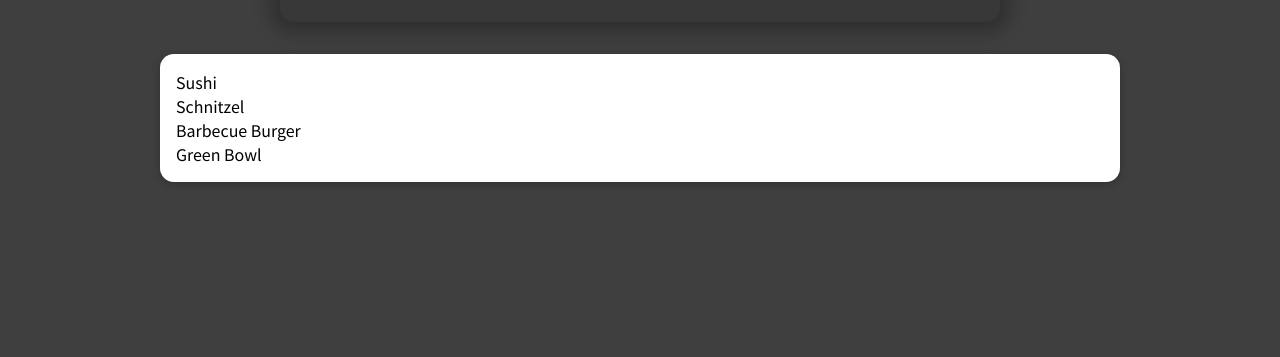
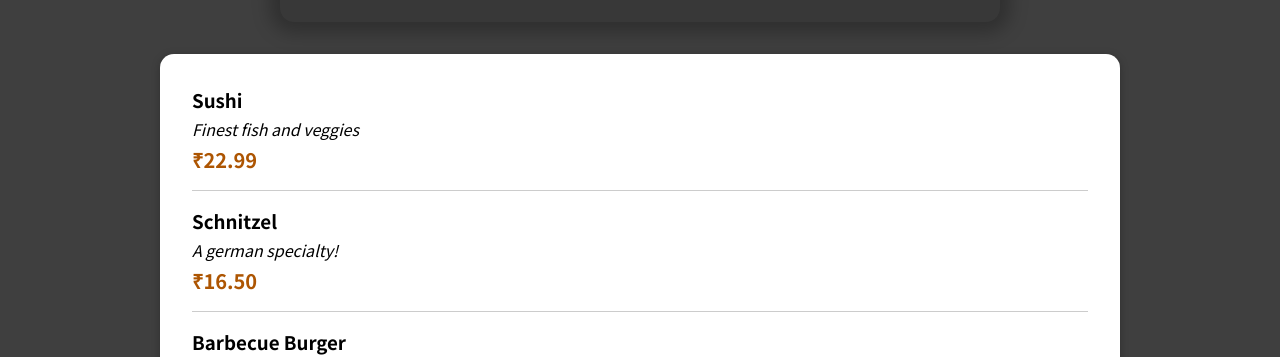
Before and after one commit to Rish-XO/Food-order-app, a React (Create React App) app: page / in a window 1280 px wide. Shown: the part 451-808 px from the top of the page. Built offline with nearby package versions, Linux system fonts and the light colour scheme.

Commit message:
meal item working

```diff
--- a/src/components/Meals/AvailableMeals.js
+++ b/src/components/Meals/AvailableMeals.js
@@ -1,6 +1,7 @@
 import React from "react";
 import classes from "./AvailableMeals.module.css";
 import Card from "../UI/Card";
+import MealItem from "./MealItem/MealItem";
 
 const DUMMY_MEALS = [
   {
@@ -30,7 +31,14 @@
 ];
 
 function AvailableMeals() {
-  const mealsList = DUMMY_MEALS.map((meal) => <li>{meal.name}</li>);
+  const mealsList = DUMMY_MEALS.map((meal) => (
+    <MealItem
+      key={meal.id}
+      name={meal.name}
+      description={meal.description}
+      price={meal.price}
+    />
+  ));
   return (
     <section className={classes.meals}>
       <Card>
--- /dev/null
+++ b/src/components/Meals/MealItem/MealItem.js
@@ -0,0 +1,20 @@
+import React from "react";
+import classes from './MealItem.module.css'
+
+function MealItem(props) {
+    const price = `₹${props.price.toFixed(2)}`;
+  return (
+    <li className={classes.meal}>
+      <div>
+        <h3>{props.name}</h3>
+        <div className={classes.description}>{props.description}</div>
+        <div className={classes.price}>{price}</div>
+      </div>
+      <div>
+
+      </div>
+    </li>
+  );
+}
+
+export default MealItem;
--- /dev/null
+++ b/src/components/Meals/MealItem/MealItem.module.css
@@ -0,0 +1,22 @@
+.meal {
+    display: flex;
+    justify-content: space-between;
+    margin: 1rem;
+    padding-bottom: 1rem;
+    border-bottom: 1px solid #ccc;
+  }
+
+  .meal h3 {
+    margin: 0 0 0.25rem 0;
+  }
+
+  .description {
+    font-style: italic;
+  }
+
+  .price {
+    margin-top: 0.25rem;
+    font-weight: bold;
+    color: #ad5502;
+    font-size: 1.25rem;
+  }
```
Also changed, not shown: src/components/Meals/MealItem/MealItemForm.js (added).
